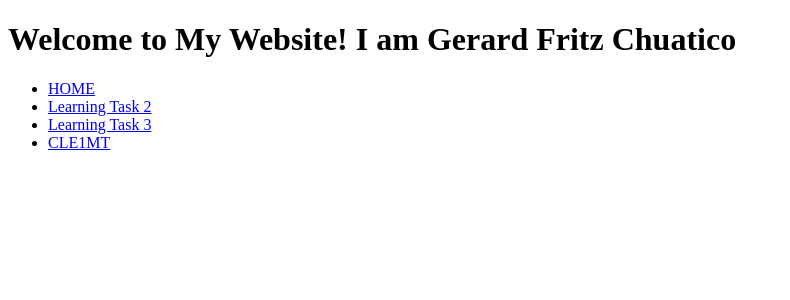
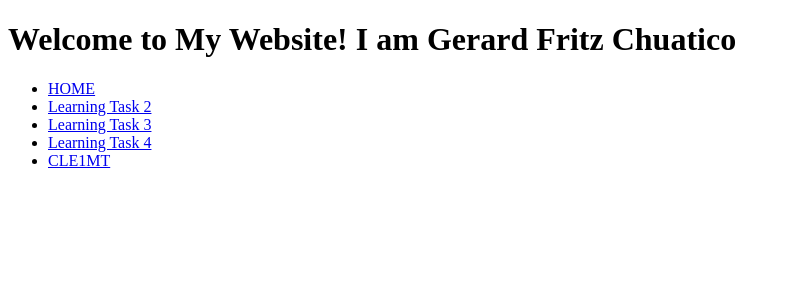
Before and after one commit to GerardFritzC/Learningtasks, a PHP site: page / in a window 1280 px wide. Shown: the top 300 px of the page, without its empty margins (0-790 px from the left). Run offline with PHP 8.4, Linux system fonts and the light colour scheme.

Commit message:
Update index.php

```diff
--- a/index.php
+++ b/index.php
@@ -11,7 +11,9 @@
       <li><a href="index.php">HOME</a></li>
       <li><a href="/LT2/index.html">Learning Task 2</a></li>
       <li><a href="/LT3/index.html">Learning Task 3</a></li>
+      <li><a href="/LT4/index.html">Learning Task 4</a></li>
       <li><a href="/CLE1MT/homepage.html">CLE1MT</a></li>
+
     </ul>
 
 
```
